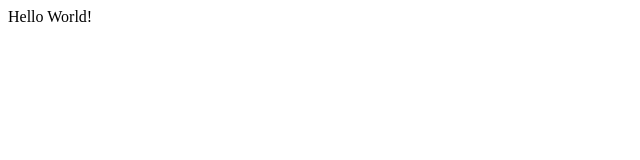
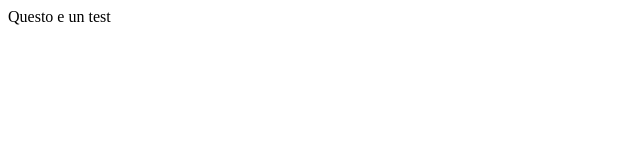
Before and after one commit to Hamza-bouzid/test, a plain HTML site: page index.html in a window 1280 px wide. Shown: the full height of the page, 0-640 px from the left. Drawn offline with Linux system fonts and the light colour scheme.

Commit message:
titolo body

```diff
--- a/index.html
+++ b/index.html
@@ -7,6 +7,6 @@
   <title>Document</title>
 </head>
 <body>
-  Hello World!
+  Questo e un test
 </body>
 </html>
```
